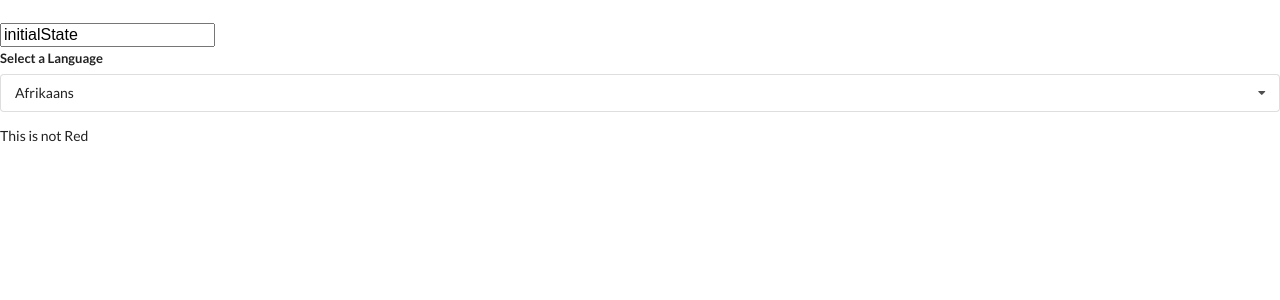
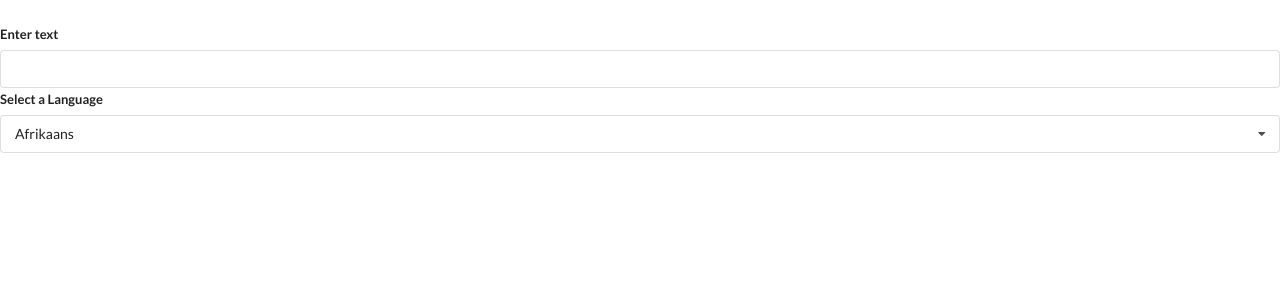
Before and after one commit to Hamza1001101/widgets, a React (Create React App) app: page / in a window 1280 px wide. Shown: the top 300 px of the page. Built offline with nearby package versions, Linux system fonts and the light colour scheme.

Commit message:
Adding the language input

```diff
--- a/src/components/Dropdown.jsx
+++ b/src/components/Dropdown.jsx
@@ -56,12 +56,6 @@
           </div>
         </div>
       </div>
-
-      {selected.value === "red" ? (
-        <p style={{ color: "red" }}>This text is Red</p>
-      ) : (
-        <p>This is not Red</p>
-      )}
     </div>
   );
 };
--- a/src/components/Translate.jsx
+++ b/src/components/Translate.jsx
@@ -10,10 +10,16 @@
 export const Translate = () => {
 
     const [language, setLanguae] = useState(options[0]);
-    const [text, setText] = useState('initialState')
+    const [text, setText] = useState('')
   return (
       <div>
-        <input value={text} onChange={(e) => setText(e.target.value)} />
+
+      <div className="ui form">
+        <div className="field">
+          <label> Enter text </label>
+           <input value={text} onChange={(e) => setText(e.target.value)} />
+        </div>
+      </div>
       <Dropdown
         label="Select a Language"
         selected={language}
```
Also changed, not shown: 1 other file (tests, documents, lock files or other folders).
